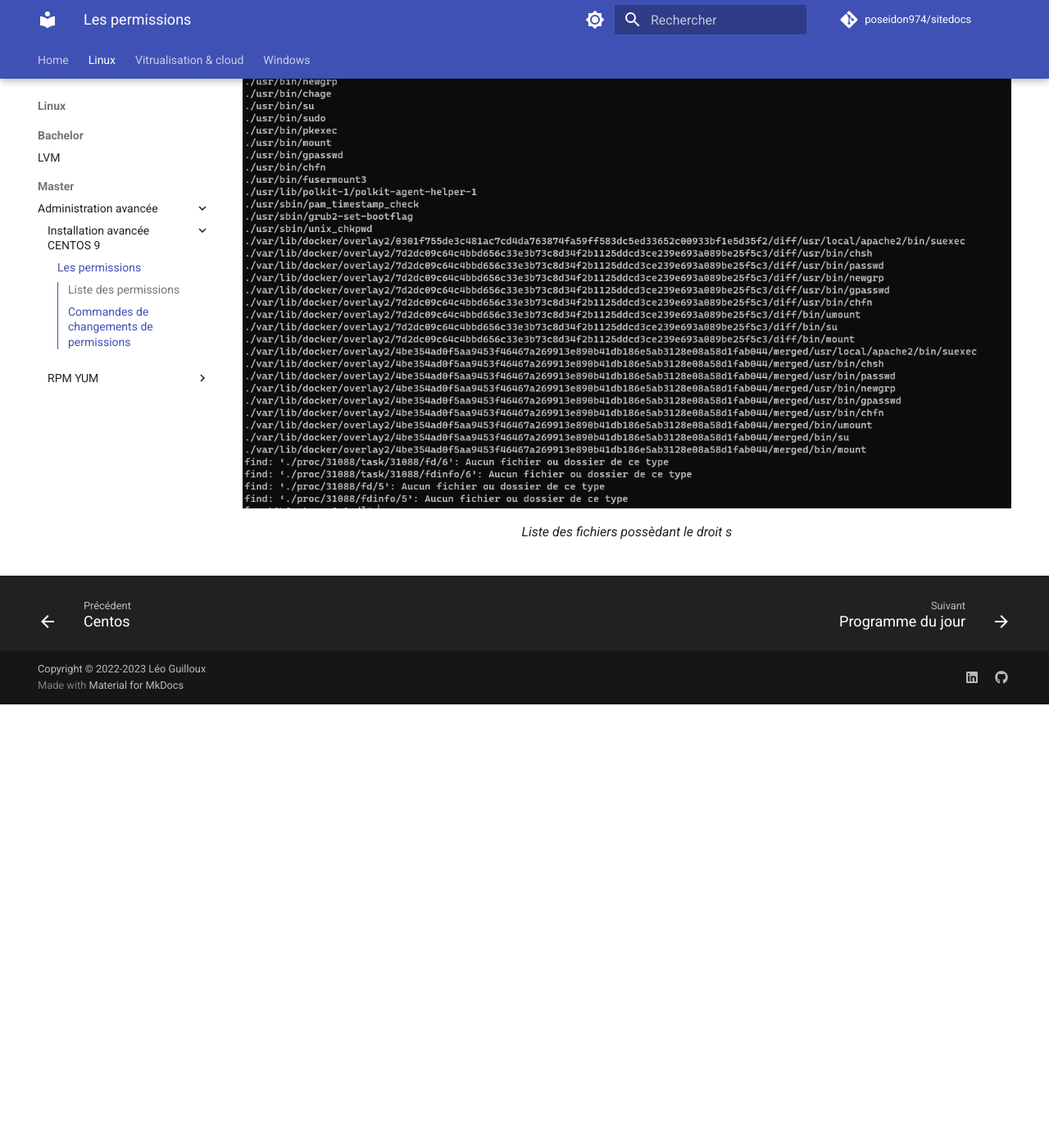
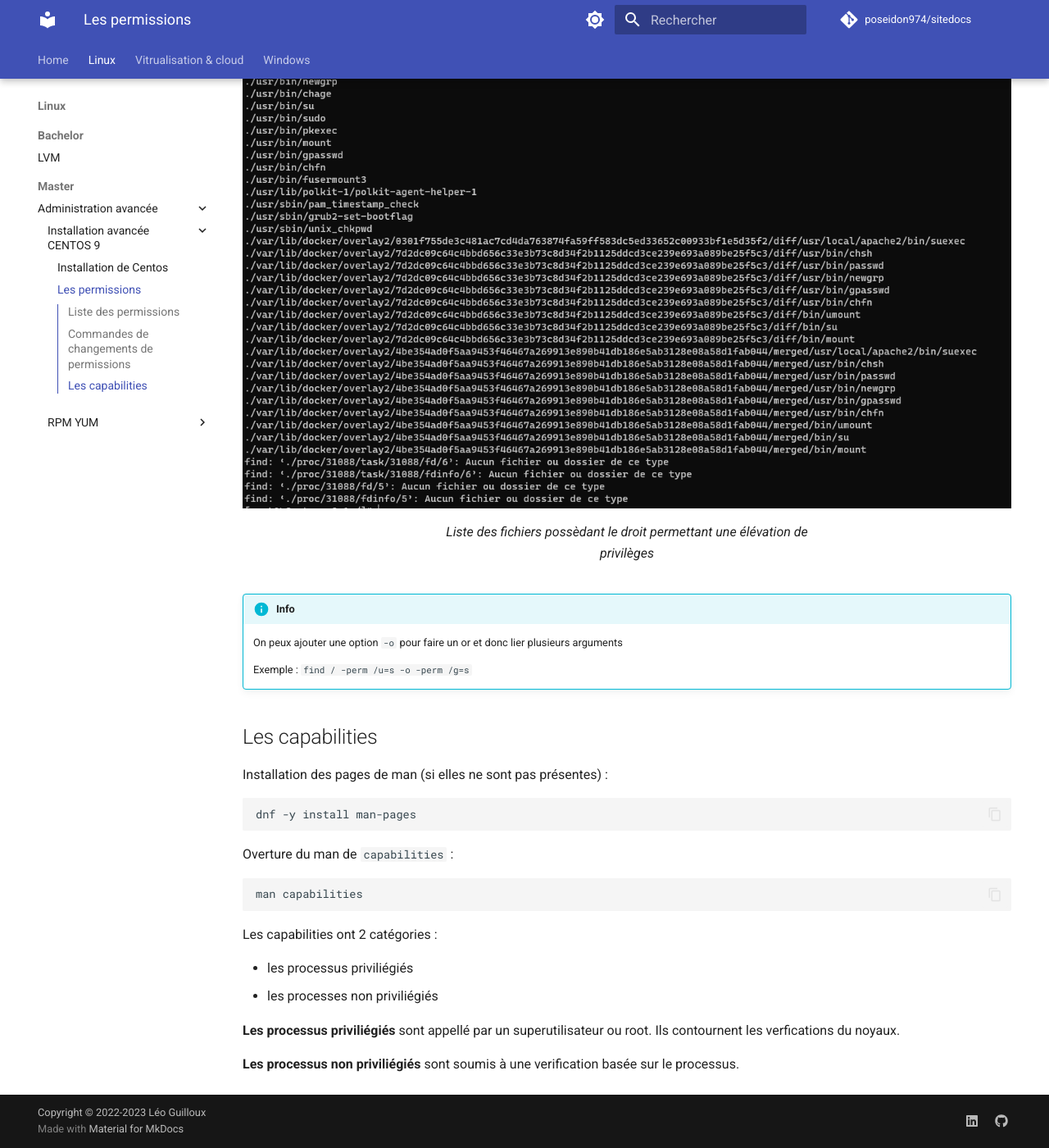
Before and after one commit to poseidon974/sitedocs, an MkDocs documentation site: the page built from docs/Linux/Master/Administration avancée/Installation avancée CENTOS 9/permissions.md, in a window 1280 px wide and 1400 px high, scrolled down 1465 px. Shown: the whole window at 82% size. Built offline with MkDocs 1.6.1 and Material for MkDocs 9.7.7, drawn with Linux system fonts in a browser that asks for light colours; comment, search, counter and statistics services are not loaded; the version menu is left out; before the commit the page ends 2324 px from its top, so only the background shows below that.

Commit message:
update cours 16/01

````diff
--- a/docs/Linux/Master/Administration avancée/Installation avancée CENTOS 9/index.md
+++ b/docs/Linux/Master/Administration avancée/Installation avancée CENTOS 9/Installation.md
@@ -3,7 +3,7 @@ hide:
   - footer
 ---
 
-# Centos
+# Installation de Centos
 
 - kickstart (redhat) = methode d'installation qui permet de faire passer les questions d'installation
     - utilisation avec la modification de l'ecran d'installation
--- a/docs/Linux/Master/Administration avancée/Installation avancée CENTOS 9/permissions.md
+++ b/docs/Linux/Master/Administration avancée/Installation avancée CENTOS 9/permissions.md
@@ -35,5 +41,33 @@ Et on obtient une liste de fichier plus ou moins longue si docker est installé
 
 <figure markdown>
   ![Liste des fichiers possèdant le droit `s`](./images/capture_find.png)
-  <figcaption>Liste des fichiers possèdant le droit s</figcaption>
+  <figcaption>Liste des fichiers possèdant le droit permettant une élévation de privilèges</figcaption>
 </figure>
+
+!!! Info
+    On peux ajouter une option `-o` pour faire un or et donc lier plusieurs arguments
+
+    Exemple : `find / -perm /u=s -o -perm /g=s`
+
+## Les capabilities
+
+Installation des pages de man (si elles ne sont pas présentes) :
+
+```sh
+dnf -y install man-pages
+```
+
+Overture du man de `capabilities` :
+
+```sh
+man capabilities
+```
+
+Les capabilities ont 2 catégories :
+
+- les processus priviliégiés
+- les processes non priviliégiés
+
+**Les processus priviliégiés** sont appellé par un superutilisateur ou root. Ils contournent les verfications du noyaux.
+
+**Les processus non priviliégiés** sont soumis à une verification basée sur le processus.
--- a/mkdocs.yml
+++ b/mkdocs.yml
@@ -18,6 +18,13 @@ theme:
         icon: material/brightness-4
         name: Passer en mode nuit
 
+    # Palette toggle for dark mode
+    - media: "(prefers-color-scheme: dark)"
+      scheme: slate
+      toggle:
+        icon: material/brightness-4
+        name: Laisser le système décider
+
   language: fr
   features :
     - header.autohide
@@ -30,6 +37,7 @@ theme:
     - toc.integrate
     - navigation.top
     - content.action.view
+    - content.code.copy
 
   icon:
     edit: material/pencil
````
Also changed, not shown: other parts of docs/Linux/Master/Administration avancée/Installation avancée CENTOS 9/permissions.md (+6 -0 lines).
